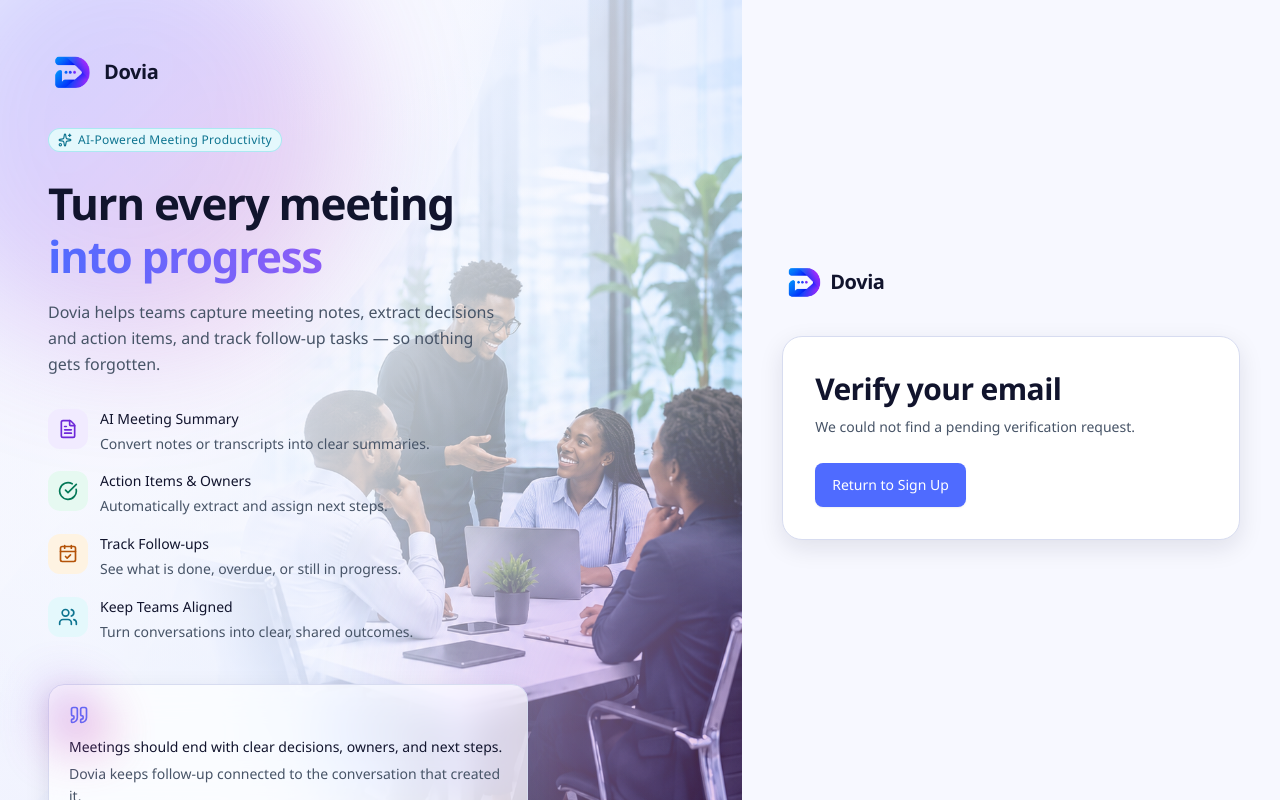
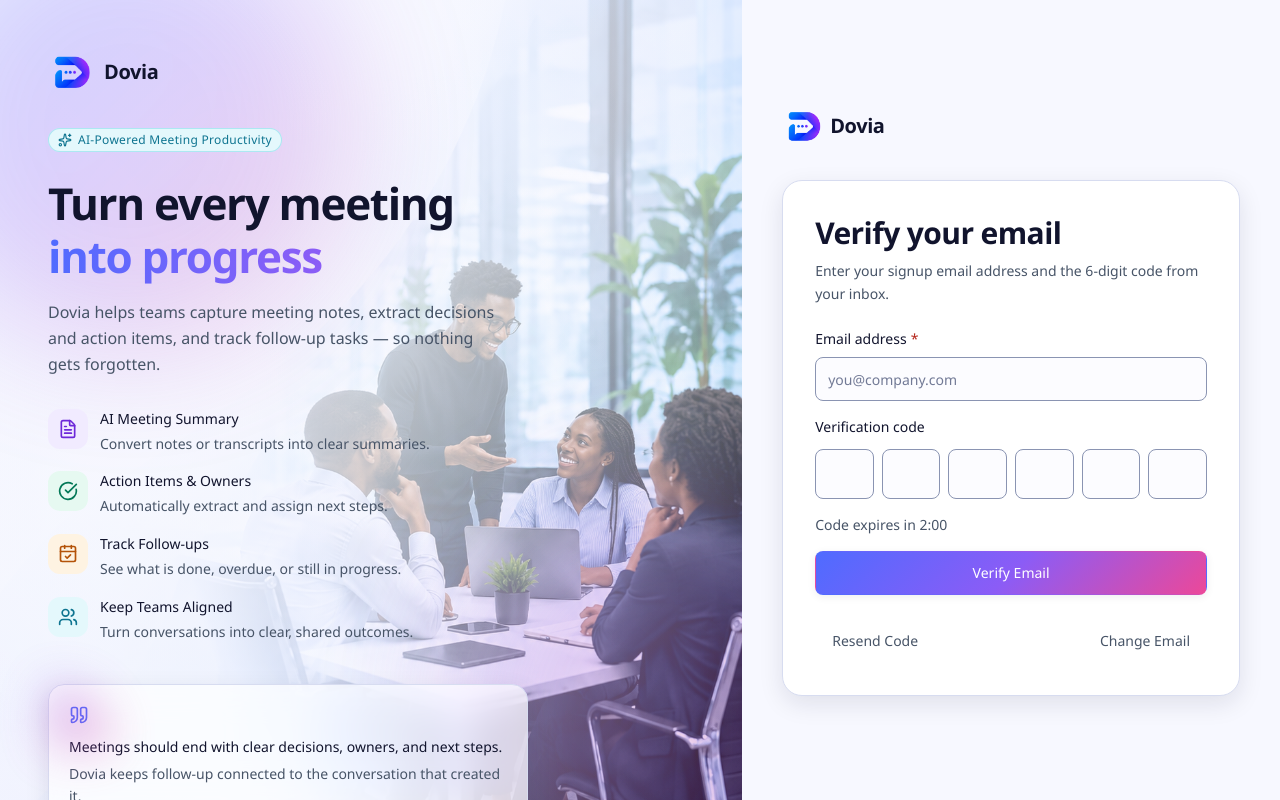
Before and after one commit to Abdulfatai2000/Dovia, a Next.js app: page /verify-email in a window 1280 px wide. Built offline with nearby package versions, Linux system fonts and the light colour scheme.

Commit message:
feat(auth): improve email verification form to handle email input and validation

```diff
--- a/src/components/auth/email-verification-form.tsx
+++ b/src/components/auth/email-verification-form.tsx
@@ -10,7 +10,9 @@ import { Input } from "@/components/ui/input";
 
 export function EmailVerificationForm() {
   const search = useSearchParams();
-  const initialEmail = search.get("email") || "";
+  const [enteredEmail, setEnteredEmail] = useState("");
+  const emailFromLink = search.get("email") || "";
+  const initialEmail = (emailFromLink || enteredEmail).trim().toLowerCase();
   const [digits, setDigits] = useState<string[]>(Array(6).fill(""));
   const [error, setError] = useState("");
   const [busy, setBusy] = useState(false);
@@ -28,6 +30,10 @@ export function EmailVerificationForm() {
   async function submit(event: FormEvent<HTMLFormElement>) {
     event.preventDefault();
     if (busy || verified) return;
+    if (!/^[^\s@]+@[^\s@]+\.[^\s@]+$/.test(initialEmail)) {
+      setError("Enter the email address you used to sign up.");
+      return;
+    }
     const code = digits.join("");
     if (!/^\d{6}$/.test(code)) {
       setError("Enter the 6-digit verification code.");
@@ -55,7 +61,11 @@ export function EmailVerificationForm() {
   }
 
   async function resend() {
-    if (busy || resendIn > 0 || !initialEmail) return;
+    if (busy || resendIn > 0) return;
+    if (!/^[^\s@]+@[^\s@]+\.[^\s@]+$/.test(initialEmail)) {
+      setError("Enter the email address you used to sign up.");
+      return;
+    }
     setBusy(true);
     try {
       const res = await fetch("/api/auth/resend-verification", {
@@ -87,14 +97,13 @@ export function EmailVerificationForm() {
     </AuthCard>;
   }
 
-  if (!initialEmail) {
-    return <AuthCard title="Verify your email" description="We could not find a pending verification request.">
-      <ButtonLink href="/signup">Return to Sign Up</ButtonLink>
-    </AuthCard>;
-  }
-
-  return <><AuthCard title="Verify your email" description={`Enter the 6-digit verification code for ${initialEmail}.`}>
+  return <><AuthCard title="Verify your email" description={emailFromLink
+    ? `Enter the 6-digit verification code for ${initialEmail}.`
+    : "Enter your signup email address and the 6-digit code from your inbox."}>
     <form onSubmit={submit} noValidate className="space-y-4">
+      {!emailFromLink && <Input label="Email address" name="email" type="email" autoComplete="email"
+        required disabled={busy} value={enteredEmail} placeholder="you@company.com"
+        onChange={event => { setEnteredEmail(event.target.value); setError(""); }} />}
       <fieldset disabled={busy} aria-describedby="verification-error verification-timer" className="min-w-0 space-y-3">
         <legend className="mb-3 text-sm font-medium">Verification code</legend>
         <div className="grid grid-cols-6 gap-1.5 sm:gap-2">
```
